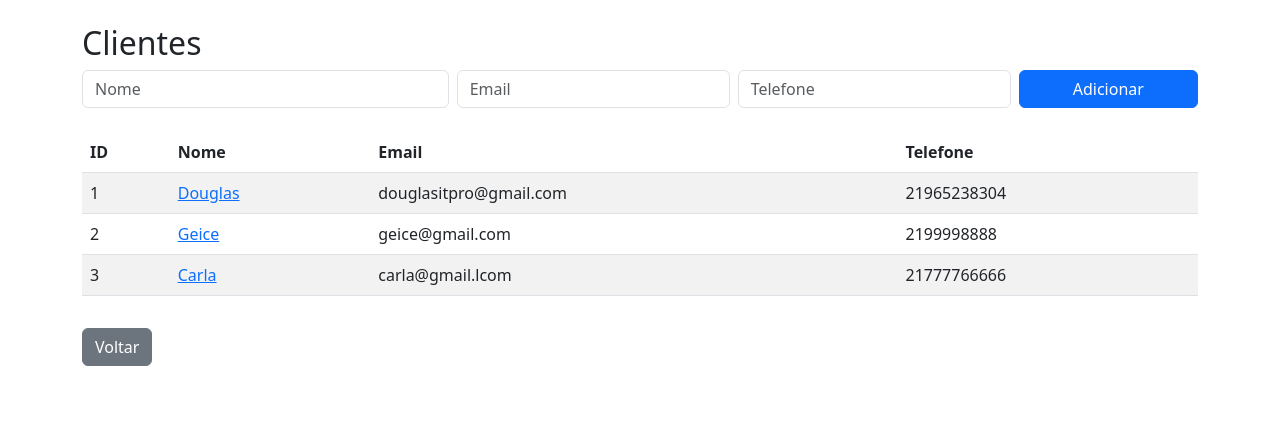
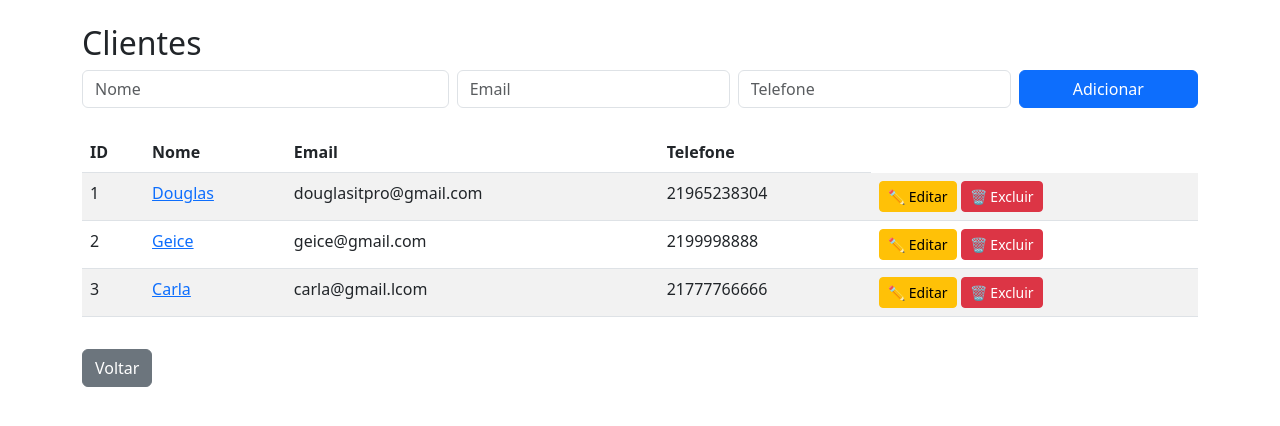
Before and after one commit to douglasinforj/controle_vendas_parcelas_flask, a Flask app: page /clientes in a window 1280 px wide. Shown: the part 56-482 px from the top of the page. Run offline with Flask 3, Linux system fonts and the light colour scheme; data comes from the database, SQL or seed files in the repository.

Commit message:
adicionando link de ações (editar | excluir)

```diff
--- a/templates/clientes.html
+++ b/templates/clientes.html
@@ -33,6 +33,10 @@
       <td><a href="{{ url_for('cliente_detalhes', cliente_id=c[0]) }}">{{ c[1] }}</a></td>
       <td>{{ c[2] }}</td>
       <td>{{ c[3] }}</td>
+      <td>
+          <a href="/clientes/{{ c[0] }}/editar" class="btn btn-sm btn-warning">✏️ Editar</a>
+          <a href="/clientes/{{ c[0] }}/excluir" class="btn btn-sm btn-danger" onclick="return confirm('Deseja excluir este cliente?')">🗑️ Excluir</a>
+      </td>
     </tr>
     {% endfor %}
   </tbody>
```
